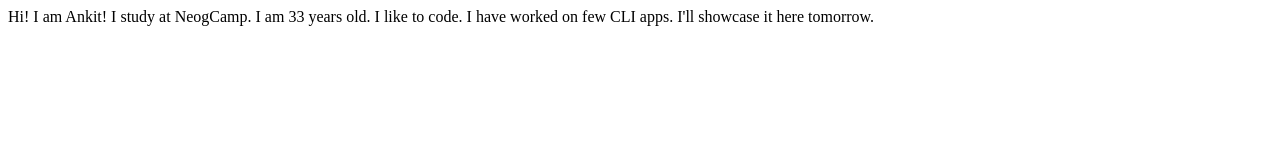
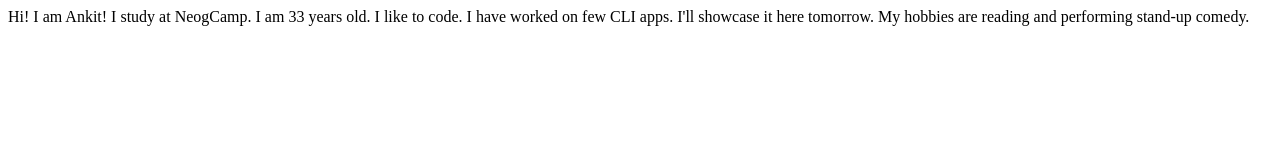
Before and after one commit to ankitbareja/ankitbarejaportfolio, a plain HTML site: page index.html in a window 1280 px wide. Drawn offline with Linux system fonts and the light colour scheme.

Commit message:
Update hobbies

```diff
--- a/index.html
+++ b/index.html
@@ -11,5 +11,7 @@
     I study at NeogCamp. I am 33 years old. I like to code.
 
     I have worked on few CLI apps. I'll showcase it here tomorrow.
+
+    My hobbies are reading and performing stand-up comedy.
 </body>
 </html>
```
